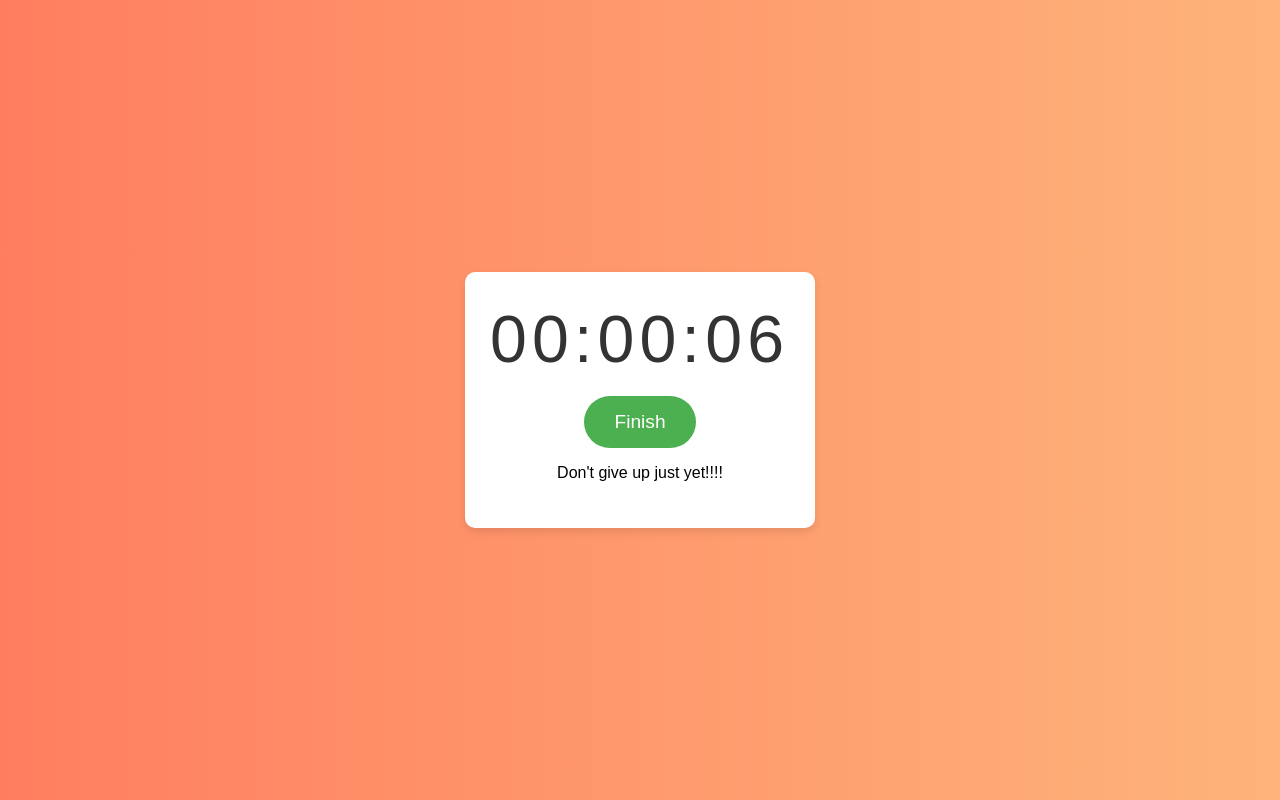
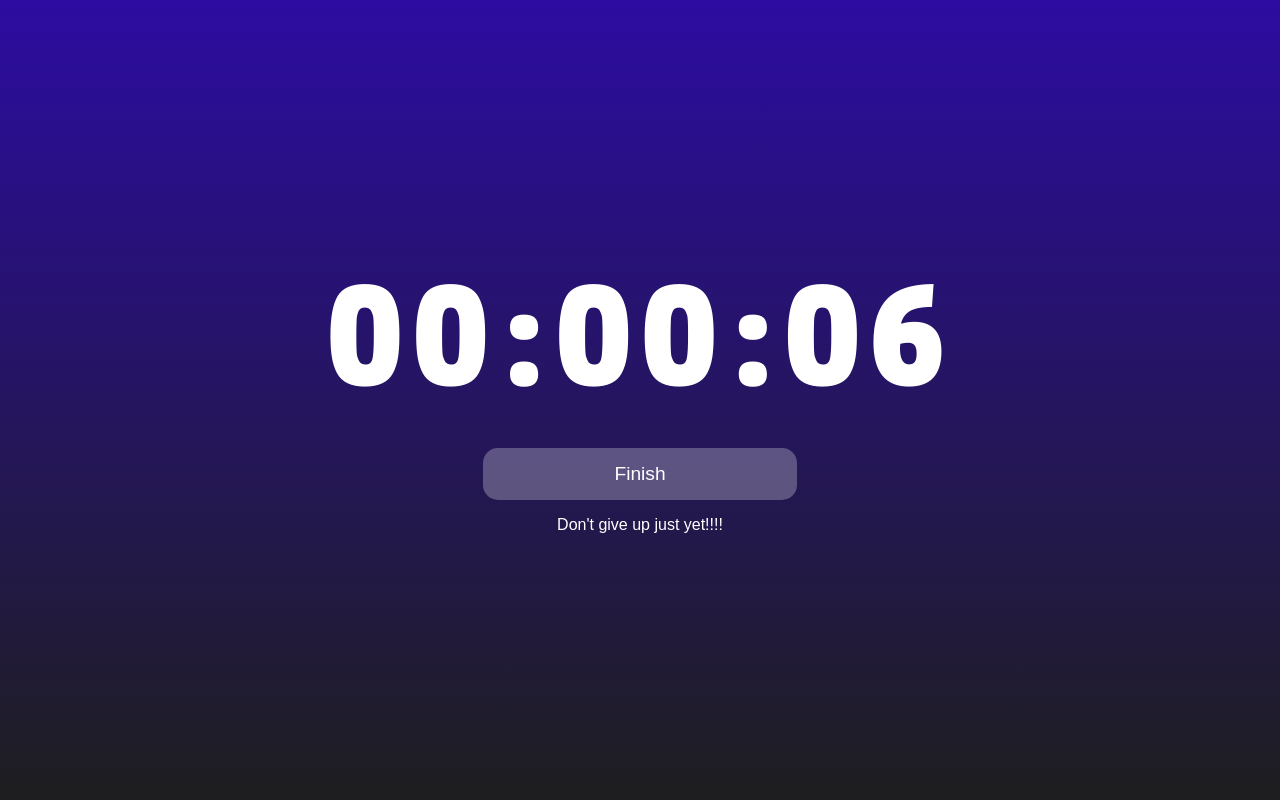
Before and after one commit to hunggiadao/multidiscproj, a Flask app: page /startsession in a window 1280 px wide. Run offline with Flask 3, Linux system fonts and the light colour scheme; a user stored in the database is signed in; data comes from the database, SQL or seed files in the repository; both versions use the stored data as it was after the commit.

Commit message:
Update startsession.html :)

```diff
--- a/templates/startsession.html
+++ b/templates/startsession.html
@@ -3,11 +3,14 @@
 <head>
     <meta charset="UTF-8">
     <meta name="viewport" content="width=device-width, initial-scale=1.0">
-    <title>Professional Clock Webpage</title>
+    <title>My Workout</title>
+    <link rel="preconnect" href="https://fonts.googleapis.com">
+    <link rel="preconnect" href="https://fonts.gstatic.com" crossorigin>
+    <link href="https://fonts.googleapis.com/css2?family=Passion+One&display=swap" rel="stylesheet">
     <style>
         body {
             font-family: 'Arial', sans-serif;
-            background: linear-gradient(to right, #ff7e5f, #feb47b);
+            background: linear-gradient(#2c0ca1, #1e1e1f);
             display: flex;
             justify-content: center;
             align-items: center;
@@ -16,36 +19,41 @@
         }
 
         .container {
-            background: #fff;
-            padding: 30px;
-            box-shadow: 0 4px 8px rgba(0, 0, 0, 0.1);
-            border-radius: 10px;
             text-align: center;
             position: fixed;
         }
 
+        .container p{
+            text-align:center;
+            color:white;
+        }
+
         .clock {
-            font-size: 4rem;
-            color: #333;
+            font-family: "Passion One", sans-serif;
+            font-weight: 400;
+            font-style: normal;
+            font-size: 10rem;
+            color: #ffffff;
             margin-bottom: 20px;
-            letter-spacing: 5px;
+            letter-spacing: 10px;
             animation: pulse 1s infinite;
         }
 
         .btn-finish {
-            background: #4CAF50;
+            background: rgba(255, 255, 255, 0.265);
             color: white;
             border: none;
+            width: 50%;
             padding: 15px 30px;
             font-size: 1.2rem;
-            border-radius: 50px;
+            border-radius: 15px;
             cursor: pointer;
             transition: background 0.3s, transform 0.3s;
         }
 
         .btn-finish:hover {
-            background: #45A049;
-            transform: scale(1.1);
+            background: rgba(255, 255, 255, 0.505);
+            transform: scale(1);
         }
 
         @keyframes fadeIn {
@@ -53,11 +61,11 @@
             to { opacity: 1; }
         }
 
-        @keyframes pulse {
+        /* @keyframes pulse {
             0% { transform: scale(1); }
             50% { transform: scale(1.05); }
             100% { transform: scale(1); }
-        }
+        } */
     </style>
 </head>
 <body>
@@ -67,7 +75,7 @@
             <button type="submit" class="btn-finish">Finish</button>
         </form>
         {%if not first_time%}
-        <p style="text-align:center, color:red">Don't give up just yet!!!!</p>
+        <p>Don't give up just yet!!!!</p>
         {% endif %}
     </div>
 
```
Also changed, not shown: track_me_run.db, 2 other files.
